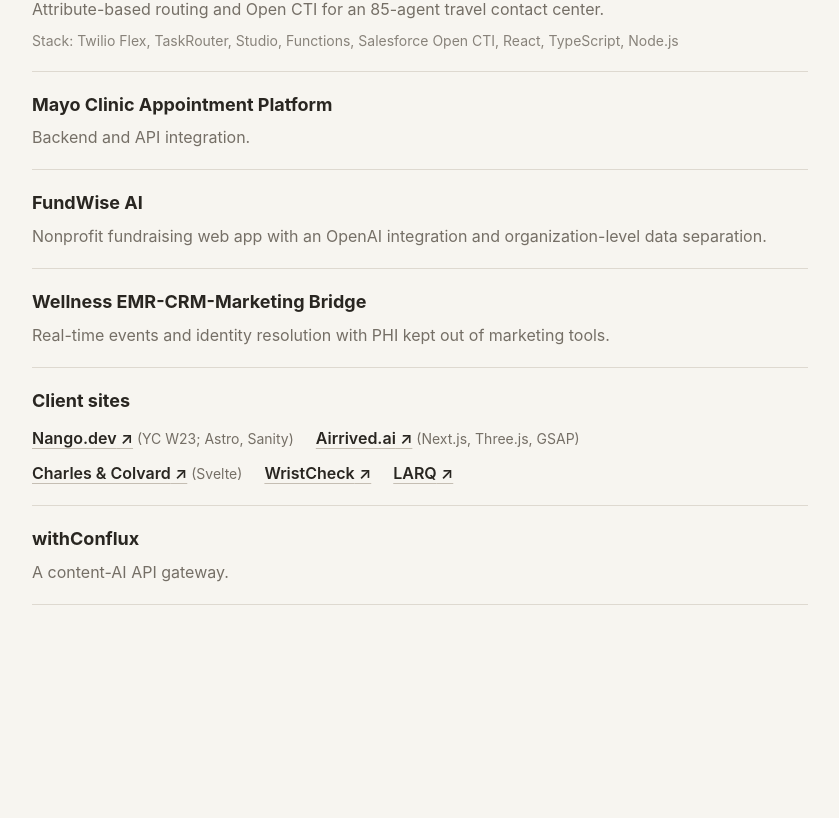
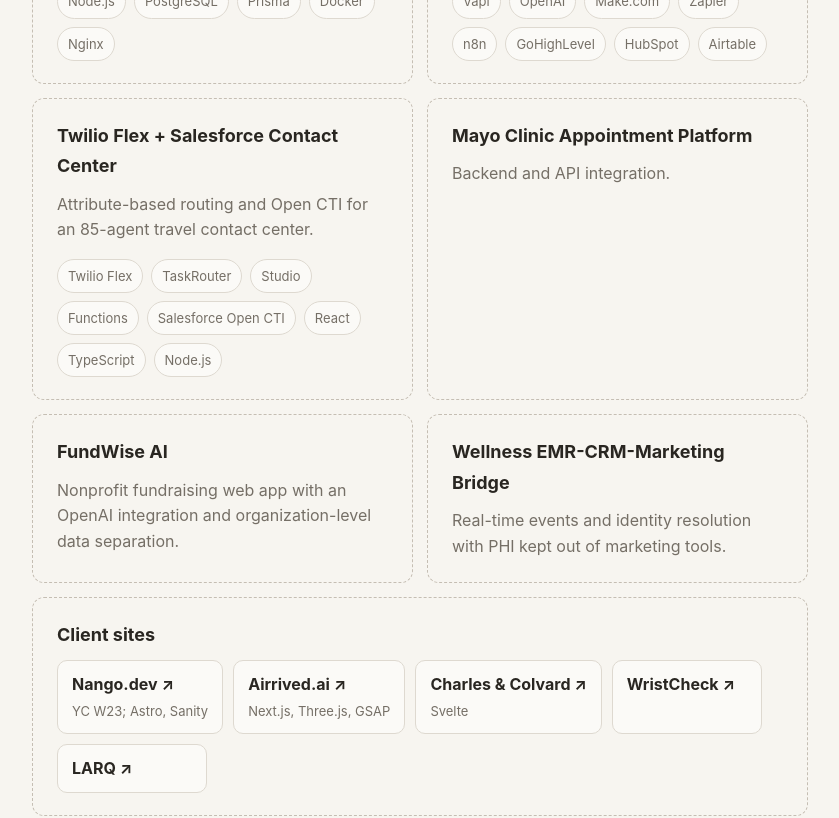
Before and after one commit to ATwork88/Portfolio1, a Next.js app: page /projects in a window 1280 px wide. Shown: the part 8620-9438 px from the top of the page, without its empty margins (345-1184 px from the left). Before the commit the page ends 9335 px from the top, so only its background shows below. Built offline with nearby package versions, Linux system fonts and the light colour scheme.

Commit message:
Restyle the Also built section as a card grid with link pills for client sites
Co-Authored-By: Claude Sonnet 5.5 <noreply@anthropic.com>
Claude-Session: https://claude.ai/code/session_011avKUpJeaqxTRXPnizR6w3

```diff
--- a/app/globals.css
+++ b/app/globals.css
@@ -1034,70 +1034,96 @@ a {
   font-size: 26px;
 }
 
-.also-list {
-  display: grid;
-  gap: 0;
-  margin: 0;
-  padding: 0;
-  list-style: none;
+.also-intro {
+  margin: 0 0 24px;
+  color: var(--muted);
 }
 
-.also-list li {
-  padding: 18px 0;
-  border-bottom: 1px solid var(--border);
+.also-grid {
+  display: grid;
+  grid-template-columns: repeat(2, minmax(0, 1fr));
+  gap: 14px;
 }
 
-.also-list p {
-  margin: 0;
+.also-card {
+  display: flex;
+  flex-direction: column;
+  gap: 10px;
+  padding: 22px 24px;
+  border: 1px dashed var(--border-strong);
+  border-radius: 12px;
+  background: transparent;
+  transition:
+    border-color 150ms ease,
+    background 150ms ease;
 }
 
-.also-title {
+.also-card:hover {
+  border-color: var(--accent);
+  background: var(--surface);
+}
+
+.also-card.wide,
+.also-card:last-child:nth-child(even) {
+  grid-column: 1 / -1;
+}
+
+.also-card h4 {
+  margin: 0;
   font-size: 18px;
   font-weight: 650;
 }
 
-.also-description {
-  margin-top: 4px !important;
+.also-card p {
+  margin: 0;
   color: var(--muted);
   font-size: 16px;
+  line-height: 1.6;
 }
 
-.also-stack {
-  margin-top: 6px !important;
-  color: var(--muted);
-  font-size: 14px;
-  opacity: 0.85;
+.also-card .technology-list {
+  margin-top: auto;
+  padding-top: 6px;
 }
 
-.also-list .also-sites {
+.also-sites {
   display: flex;
-  padding: 0;
-  list-style: none;
   flex-wrap: wrap;
-  gap: 8px 22px;
-  margin-top: 8px;
+  gap: 10px;
 }
 
-.also-list .also-sites li {
-  padding: 0;
-  border: 0;
-  font-size: 16px;
+.site-pill {
+  display: flex;
+  flex-direction: column;
+  gap: 2px;
+  min-width: 150px;
+  padding: 10px 14px;
+  border: 1px solid var(--border);
+  border-radius: 10px;
+  background: var(--surface);
+  transition:
+    border-color 150ms ease,
+    transform 150ms ease;
 }
 
-.also-site-link {
-  color: var(--text);
-  font-weight: 600;
-  text-decoration: underline;
-  text-decoration-color: var(--border-strong);
-  text-underline-offset: 4px;
+.site-pill:hover {
+  border-color: var(--accent);
+  transform: translateY(-2px);
 }
 
-.also-site-link:hover {
-  color: var(--accent);
-  text-decoration-color: var(--accent);
+.site-pill-name {
+  color: var(--text);
+  font-size: 16px;
+  font-weight: 650;
 }
 
-.also-site-note {
+.site-pill-note {
   color: var(--muted);
-  font-size: 14px;
+  font-size: 13px;
 }
+
+@media (max-width: 800px) {
+  .also-grid {
+    grid-template-columns: 1fr;
+  }
+}
--- a/components/portfolio/projects-section.tsx
+++ b/components/portfolio/projects-section.tsx
@@ -110,38 +110,48 @@ export function ProjectsSection() {
       </div>
 
       <h3 className="also-heading">Also built</h3>
-      <ul className="also-list">
+      <p className="also-intro">Smaller builds, integrations and client sites.</p>
+
+      <div className="also-grid">
         {alsoBuilt.map((item) => (
-          <li key={item.title}>
-            <p className="also-title">{item.title}</p>
-            {item.description && (
-              <p className="also-description">{item.description}</p>
+          <article
+            key={item.title}
+            className={`also-card${item.sites ? " wide" : ""}`}
+          >
+            <h4>{item.title}</h4>
+            {item.description && <p>{item.description}</p>}
+
+            {item.stack && (
+              <div className="technology-list">
+                {item.stack.map((tech) => (
+                  <span key={tech} className="technology">
+                    {tech}
+                  </span>
+                ))}
+              </div>
             )}
+
             {item.sites && (
-              <ul className="also-sites">
+              <div className="also-sites">
                 {item.sites.map((site) => (
-                  <li key={site.name}>
-                    <a
-                      href={site.href}
-                      target="_blank"
-                      rel="noreferrer"
-                      className="also-site-link"
-                    >
-                      {site.name} ↗
-                    </a>
+                  <a
+                    key={site.name}
+                    href={site.href}
+                    target="_blank"
+                    rel="noreferrer"
+                    className="site-pill"
+                  >
+                    <span className="site-pill-name">{site.name} ↗</span>
                     {site.note && (
-                      <span className="also-site-note"> ({site.note})</span>
+                      <span className="site-pill-note">{site.note}</span>
                     )}
-                  </li>
+                  </a>
                 ))}
-              </ul>
+              </div>
             )}
-            {item.stack && (
-              <p className="also-stack">Stack: {item.stack.join(", ")}</p>
-            )}
-          </li>
+          </article>
         ))}
-      </ul>
+      </div>
     </section>
   );
 }
```
